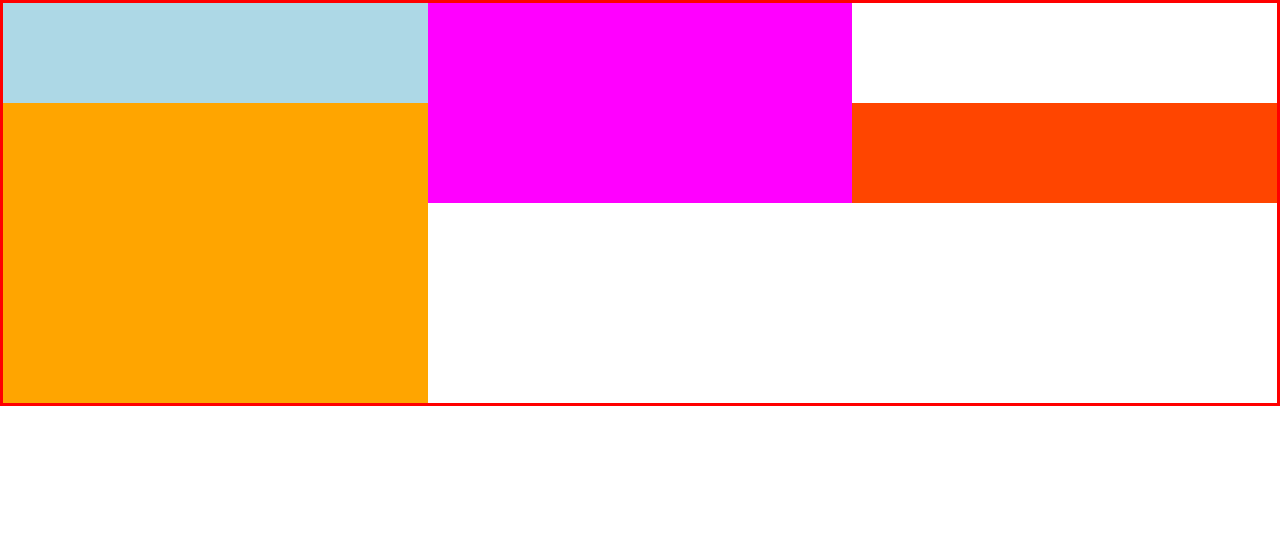
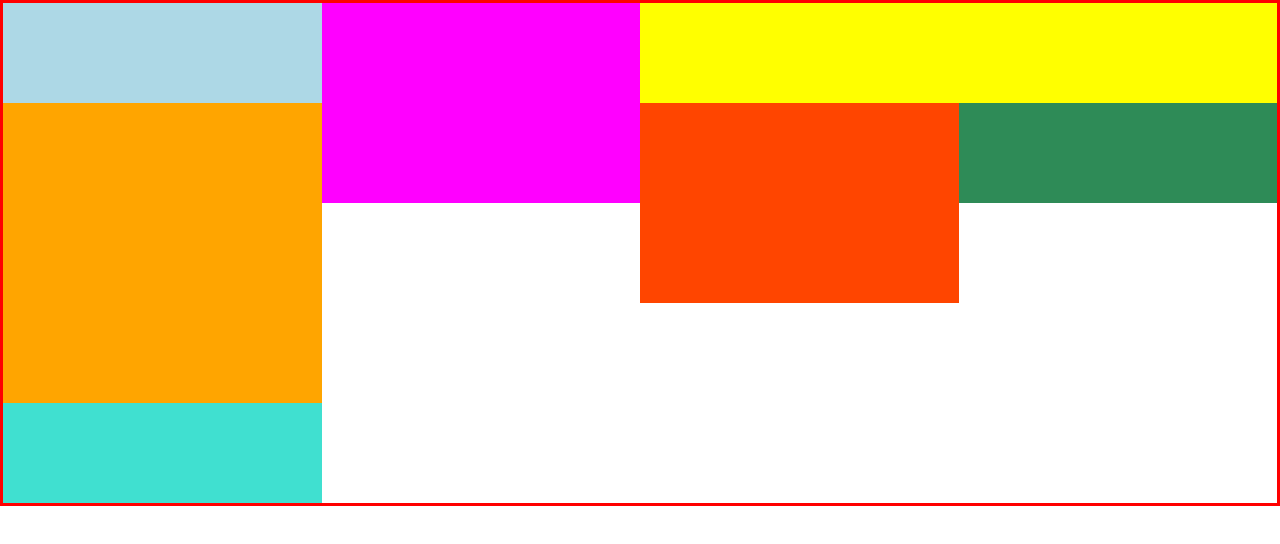
Before and after one commit to joemeers82/radio, a website: page public/index.html in a window 1280 px wide. Drawn offline with Linux system fonts and the light colour scheme.

Commit message:
changed squares layout

```diff
--- a/public/index.html
+++ b/public/index.html
@@ -35,6 +35,14 @@
 		</div>
 		<div class="inner">
 		</div>
+		<div class="inner">
+		</div>
+		<div class="inner">
+		</div>
+		<div class="inner">
+		</div>
+		<div class="inner">
+		</div>
 	</div>
 </body>
 </html>
--- a/public/src/scss/components/_content-container.scss
+++ b/public/src/scss/components/_content-container.scss
@@ -9,7 +9,7 @@
 
 .container {
 	display: grid;
-	grid-template-columns: repeat(3,1fr);
+	grid-template-columns: repeat(4,1fr);
 	grid-auto-rows: minmax(100px,auto);
 	border:solid red;
 
@@ -30,8 +30,22 @@
 	}
 	.inner:nth-of-type(4){
 		grid-column: 3 / 4;
-		grid-row:2;
+		grid-row:2 / 4;
 		background-color: orangered
 	}
-
+	.inner:nth-of-type(5){
+		grid-column: 3 / 5;
+		grid-row: 1;
+		background-color:yellow;
+	}
+	.inner:nth-of-type(6){
+		grid-column: 1;
+		grid-row: 5 / 5;
+		background-color:turquoise;
+	}
+	.inner:nth-of-type(7){
+		grid-column: 4 / 4;
+		grid-row:2;
+		background-color: seagreen
+	}
 }
```
Also changed, not shown: public/dist/style.css.
